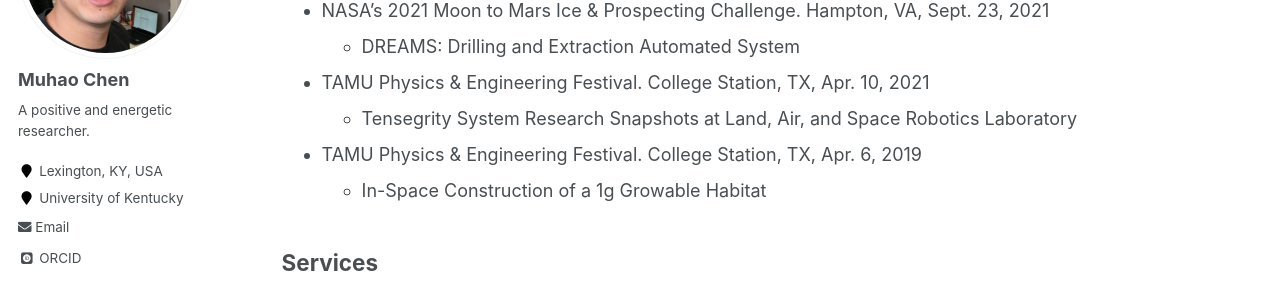
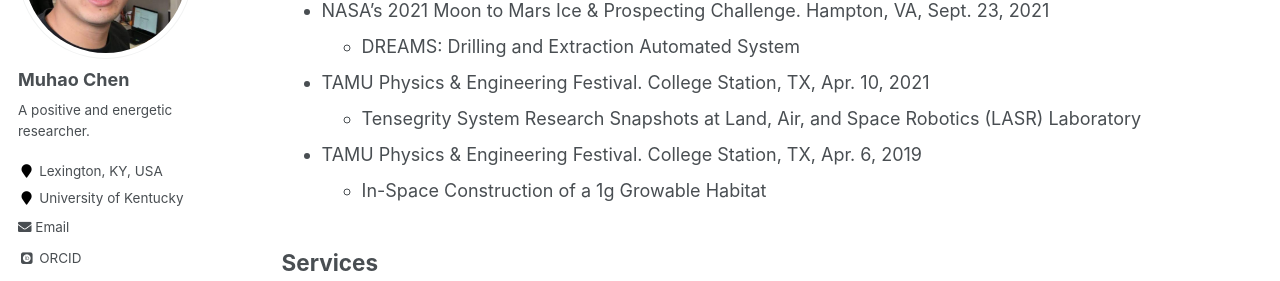
Before and after one commit to Muhao-Chen/muhao-chen.github.io, a Jekyll site: the page built from _pages/professional-activities.md, in a window 1280 px wide and 900 px high, scrolled down 1878 px. Shown: the part 152-433 px from the top of the window. Built offline with Jekyll 4.4.1, drawn with Linux system fonts in a browser that asks for light colours; some web fonts are replaced.

Commit message:
Update professional-activities.md

```diff
--- a/_pages/professional-activities.md
+++ b/_pages/professional-activities.md
@@ -74,7 +74,7 @@ toc_max_header: 1
 * NASA's 2021 Moon to Mars Ice & Prospecting Challenge. Hampton, VA, Sept. 23, 2021
   - DREAMS: Drilling and Extraction Automated System
 * TAMU Physics & Engineering Festival. College Station, TX, Apr. 10, 2021
-  - Tensegrity System Research Snapshots at Land, Air, and Space Robotics Laboratory
+  - Tensegrity System Research Snapshots at Land, Air, and Space Robotics (LASR) Laboratory
 * TAMU Physics & Engineering Festival. College Station, TX, Apr. 6, 2019
   - In-Space Construction of a 1g Growable Habitat
 
```
